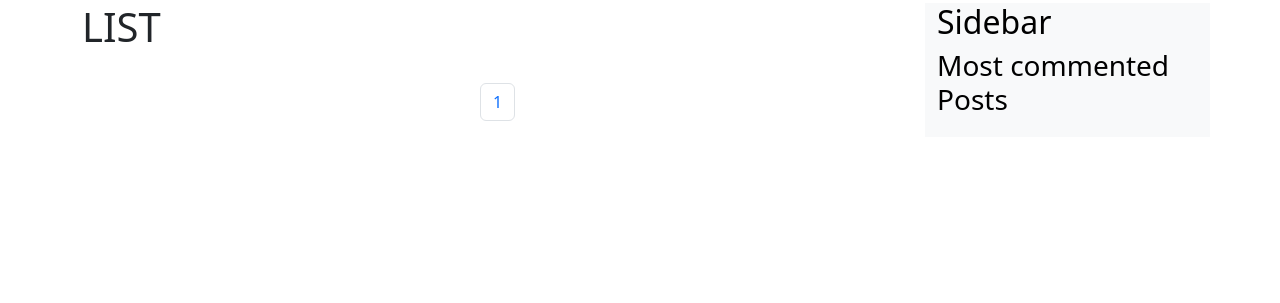
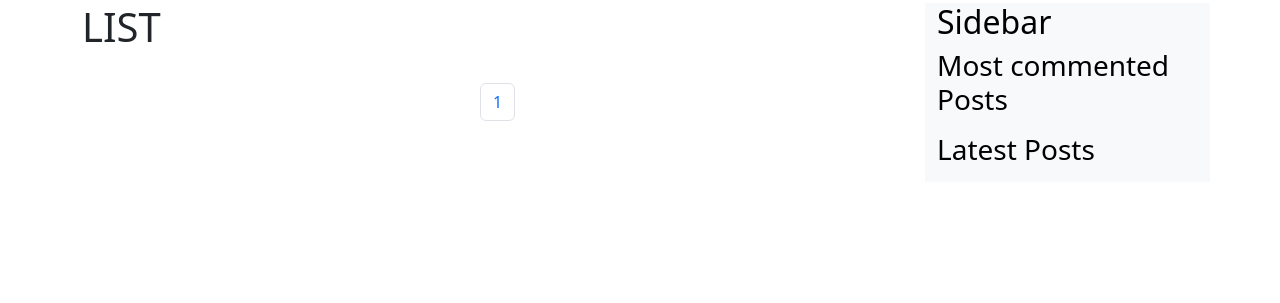
Before and after one commit to jmbae-live/mysite2, a Django app: page /blog/ in a window 1280 px wide. Shown: the part 53-356 px from the top of the page. Run offline with Django 4.2, Linux system fonts and the light colour scheme; data that the repository does not hold is empty.

Commit message:
최신글 목록 출력 inclusion_tag

```diff
--- a/blog/templates/blog/base.html
+++ b/blog/templates/blog/base.html
@@ -34,6 +34,8 @@
                     </li>
                 {% endfor %}
             </ul>
+            <h3>Latest Posts</h3>
+            {% show_latest_posts 3 %}
         </div>
     </div>
 </div>
--- /dev/null
+++ b/blog/templates/blog/post/includes/latest_posts.html
@@ -0,0 +1,7 @@
+<ul>
+    {% for post in latest_posts %}
+        <li>
+            <a href="{{ post.get_absolute_url }}">{{ post.title }}</a>
+        </li>
+    {% endfor %}
+</ul>
--- a/blog/templatetags/blog_tags.py
+++ b/blog/templatetags/blog_tags.py
@@ -11,3 +11,10 @@ def get_most_commented_posts(count=5):
     return Post.objects.filter(status=Post.Status.PUBLISHED) \
                .annotate(total_comments=Count('comments')) \
                .order_by('-total_comments')[:count]
+
+
+@register.inclusion_tag('blog/post/includes/latest_posts.html')
+def show_latest_posts(count=5):
+    latest_posts = Post.objects.filter(status=Post.Status.PUBLISHED) \
+                       .order_by('-published')[:count]
+    return {'latest_posts': latest_posts}
```
